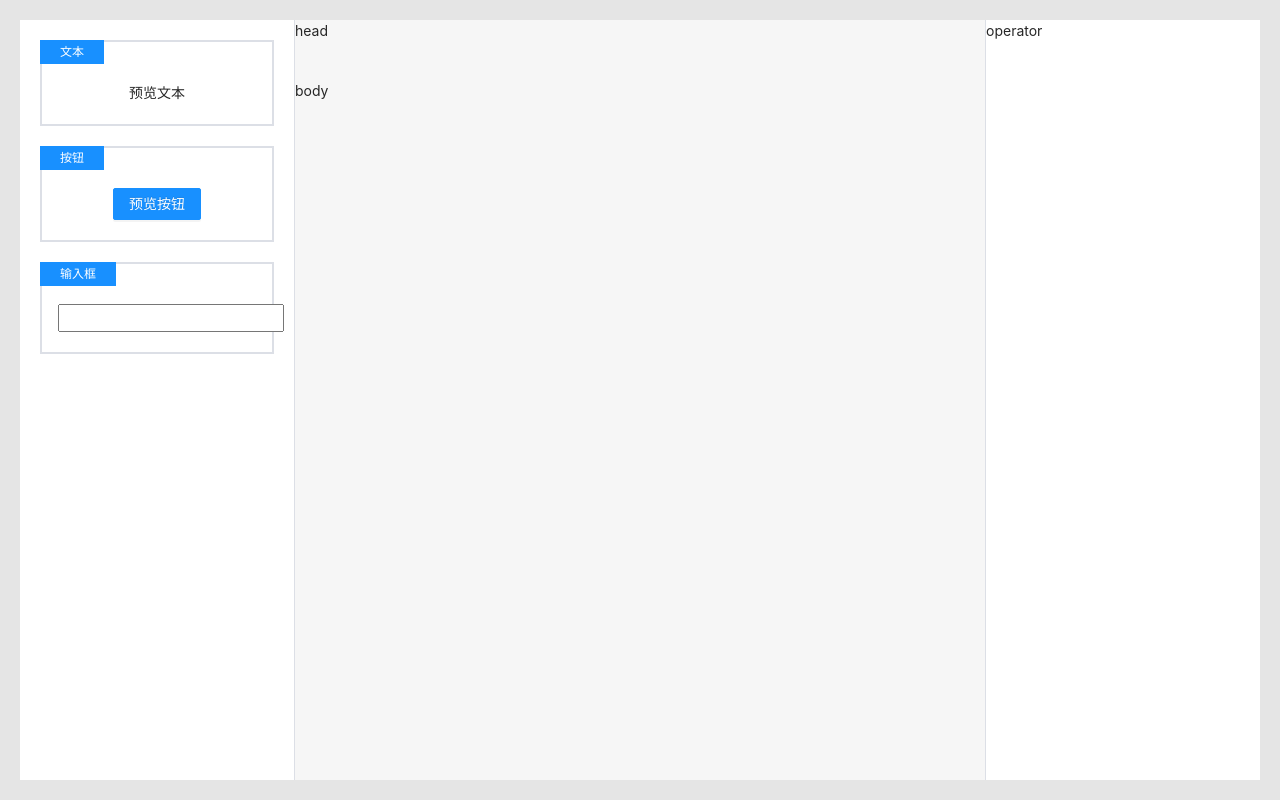
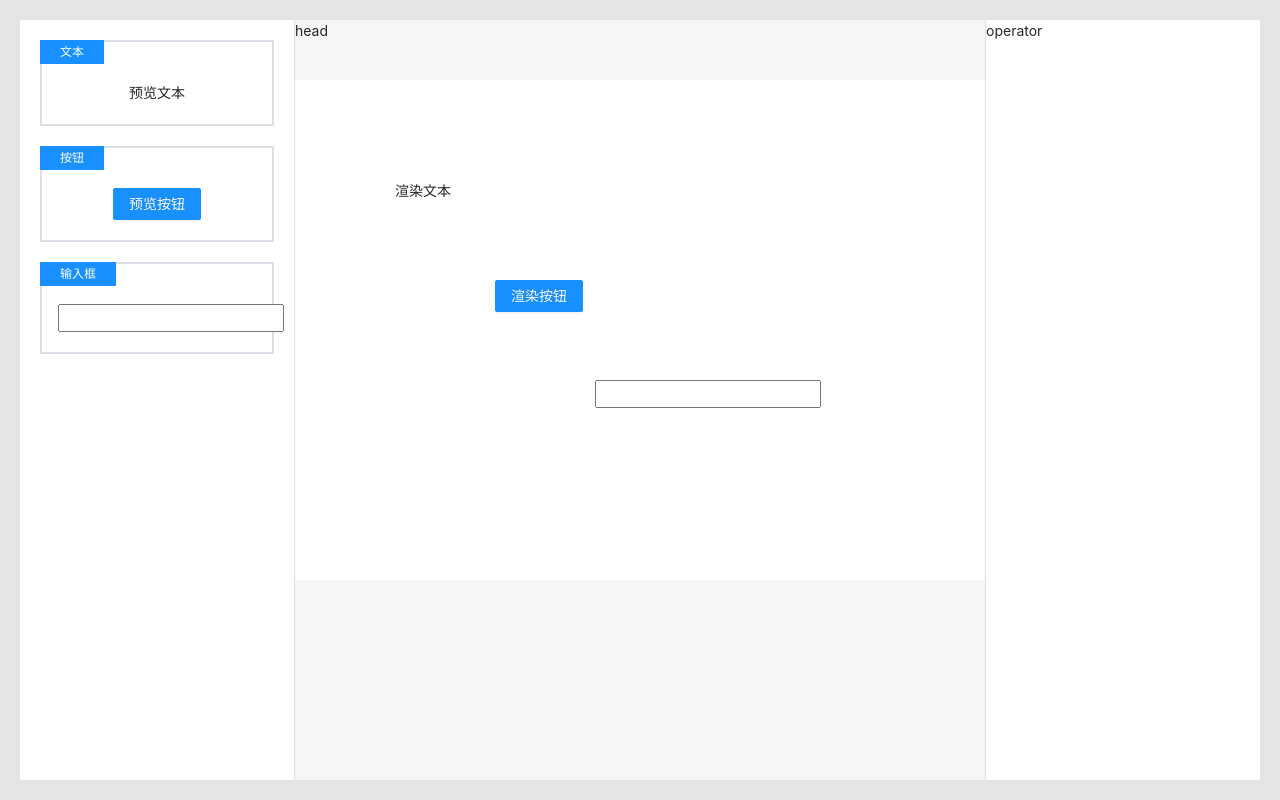
Before and after one commit to wuxuweilalala/react-visual-editor, a React (Vite) app: page / in a window 1280 px wide. Built offline with nearby package versions, Linux system fonts and the light colour scheme.

Commit message:
在container 中显示block的数据以及预定义的组件

```diff
--- a/src/App.tsx
+++ b/src/App.tsx
@@ -49,10 +49,27 @@
 
   const [editorValue,setEditorValue] = useState({
     container:{
-      height:700,
+      height:500,
       width: 1000
     },
-    blocks:[]
+    blocks:[
+      {
+        componentKey:'text',
+        left:100,
+        top:100
+      },
+      {
+        componentKey:'button',
+        left:200,
+        top:200
+      },
+      {
+        componentKey:'input',
+        left:300,
+        top:300
+      },
+
+    ]
   } as ReactVisualEditorValue)
 
   return (
--- /dev/null
+++ b/src/packages/ReactVisualBlock.tsx
@@ -0,0 +1,24 @@
+import {ReactVisualEditorBlock, ReactVisualEditorConfig} from './ReactVisualEditor.utils';
+import {useMemo} from 'react';
+
+export const ReactVisualBlock:React.FC<{
+  block:ReactVisualEditorBlock,
+  config:ReactVisualEditorConfig
+}> = (props)=>{
+  const styles = useMemo(()=>{
+      return {
+        left:`${props.block.left}px`,
+        top:`${props.block.top}px`,
+      }
+  },[props.block.top,props.block.left])
+  const component = props.config.componentMap[props.block.componentKey];
+  let render:any;
+  if(!!component) {
+    render = component.render()
+  }
+  return (
+    <div className="react-visual-editor-block" style={styles}>
+      {render}
+    </div>
+  )
+}
--- a/src/packages/ReactVisualEditor.scss
+++ b/src/packages/ReactVisualEditor.scss
@@ -60,7 +60,7 @@
 
         &:hover {
           border-color: $primary;
-          cursor: move;
+          cursor: move  ;
         }
 
         .react-visual-editor-menu-item-name {
@@ -102,6 +102,26 @@
       padding-top: $headSize;
       padding-bottom: 300px;
       background-color: #f6f6f6;
+      overflow: auto;
+      display: flex;
+      justify-content: center;
+
+      .react-visual-editor-container {
+        position: relative;
+        background-color: white;
+        .react-visual-editor-block {
+          position: absolute;
+          &:after {
+            content: '';
+            position: absolute;
+            top: 0;
+            left: 0;
+            right: 0;
+            bottom: 0;
+            z-index: 1;
+          }
+        }
+      }
     }
 
   }
--- a/src/packages/ReactVisualEditor.tsx
+++ b/src/packages/ReactVisualEditor.tsx
@@ -1,17 +1,26 @@
-import './ReactVisualEditor.scss'
+import './ReactVisualEditor.scss';
 import {ReactVisualEditorConfig, ReactVisualEditorValue} from './ReactVisualEditor.utils';
+import {useMemo} from 'react';
+import {ReactVisualBlock} from './ReactVisualBlock';
 
 export const ReactVisualEditor: React.FC<{
-  value:ReactVisualEditorValue,
-  onChange:(val:ReactVisualEditorValue) => void,
+  value: ReactVisualEditorValue,
+  onChange: (val: ReactVisualEditorValue) => void,
   config: ReactVisualEditorConfig
 }> = (props) => {
-  console.log(props);
+
+  const containerStyles = useMemo(() => {
+    return {
+      height: `${props.value.container.height}px`,
+      width: `${props.value.container.width}px`,
+    };
+  }, [props.value.container.width, props.value.container.height]);
+
   return (
     <div className="react-visual-editor">
       <div className="react-visual-editor-menu">
         {
-          props.config.componentArray.map((component,index)=>(
+          props.config.componentArray.map((component, index) => (
             <div className="react-visual-editor-menu-item" key={index}>
               {component.preview()}
               <div className="react-visual-editor-menu-item-name">
@@ -23,7 +32,20 @@
       </div>
       <div className="react-visual-editor-head">head</div>
       <div className="react-visual-editor-operator">operator</div>
-      <div className="react-visual-editor-body">body</div>
+      <div className="react-visual-editor-body">
+        <div className="react-visual-editor-container" style={containerStyles}>
+          {
+            props.value.blocks.map((block, index) => (
+                <ReactVisualBlock
+                  block={block}
+                  key={index}
+                  config={props.config}
+                />
+              )
+            )
+          }
+        </div>
+      </div>
     </div>
   );
 };
```
